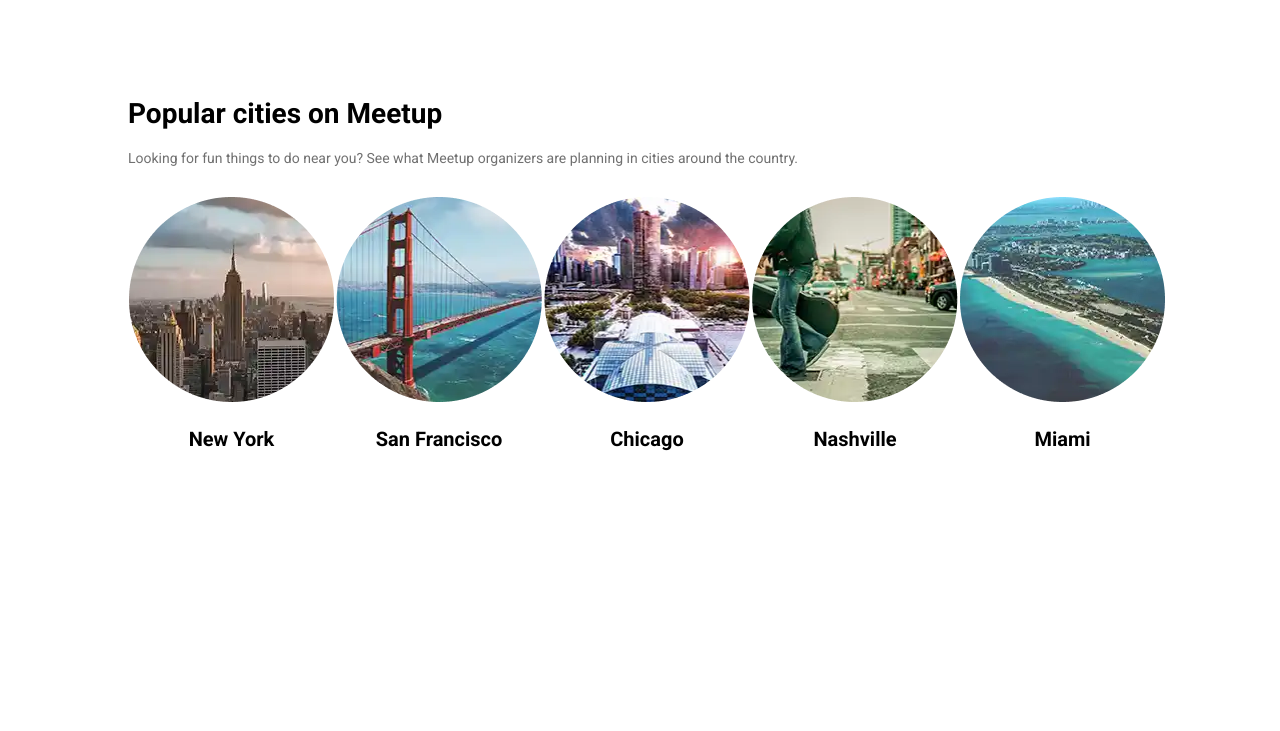
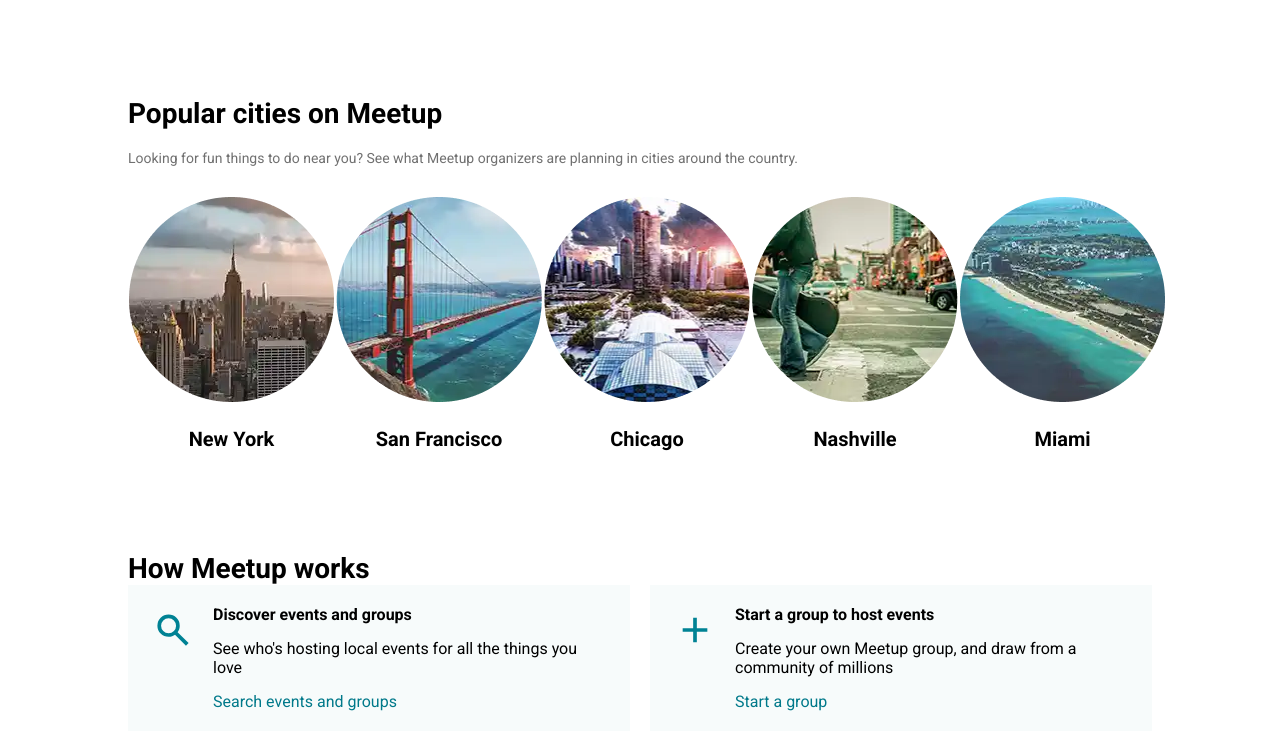
Before and after one commit to Natsaiev/Final_Boss, a plain HTML site: page meetup_main.html in a window 1280 px wide. Shown: the part 2636-3367 px from the top of the page. Before the commit the page ends 3088 px from the top, so only its background shows below. Drawn offline with Linux system fonts and the light colour scheme.

Commit message:
Создал how_meetup и добавил ему стили

```diff
--- a/meetup_main.html
+++ b/meetup_main.html
@@ -496,27 +496,60 @@
         </div>
         <div class="popular_cities">
           <h3>Popular cities on Meetup</h3>
-          <p>Looking for fun things to do near you? See what Meetup organizers are planning in cities around the country.</p>
+          <p>
+            Looking for fun things to do near you? See what Meetup organizers
+            are planning in cities around the country.
+          </p>
           <div class="container_photo_popular_cities">
             <div class="cards_photo_cities">
-              <img src="assets/images/New_york.webp.png" alt="New_york">
+              <img src="assets/images/New_york.webp.png" alt="New_york" />
               <p>New York</p>
             </div>
             <div class="cards_photo_cities">
-              <img src="assets/images/San_francisco.webp.png" alt="San_francisco">
+              <img
+                src="assets/images/San_francisco.webp.png"
+                alt="San_francisco"
+              />
               <p>San Francisco</p>
             </div>
             <div class="cards_photo_cities">
-              <img src="assets/images/Chicago.webp.png" alt="Chicago">
+              <img src="assets/images/Chicago.webp.png" alt="Chicago" />
               <p>Chicago</p>
             </div>
             <div class="cards_photo_cities">
-              <img src="assets/images/Nashville.webp.png" alt="Nashville">
+              <img src="assets/images/Nashville.webp.png" alt="Nashville" />
               <p>Nashville</p>
             </div>
             <div class="cards_photo_cities">
-              <img src="assets/images/Miami.webp.png" alt="Miami">
+              <img src="assets/images/Miami.webp.png" alt="Miami" />
               <p>Miami</p>
+            </div>
+          </div>
+        </div>
+        <div class="how_meetup">
+          <h3>How Meetup works</h3>
+          <div class="container_discover_start">
+            <div class="discover">
+              <div class="search_green">
+                <img src="assets/Icons/search_green.svg" alt="search" />
+              </div>
+              <div class="discover_description w200">
+                <h4>Discover events and groups</h4>
+                <p>See who's hosting local events for all the things
+                  you love</p>
+                <button>Search events and groups</button>
+              </div>
+            </div>
+            <div class="start">
+              <div class="plus_green w100">
+                <img src="assets/Icons/plus_green.svg" alt="plus" />
+              </div>
+              <div class="start_description">
+                <h4>Start a group to host events</h4>
+                <p>Create your own Meetup group, and draw from a
+                  community of millions</p>
+                <button>Start a group</button>
+              </div>
             </div>
           </div>
         </div>
--- a/styles/style_main.scss
+++ b/styles/style_main.scss
@@ -437,3 +437,64 @@ font-weight: 600;
     transform: scale(1.05);
     cursor: pointer;
 }
+
+/*==============================how_meetup============================*/
+
+.how_meetup>h3{
+font-size: 28px;
+font-weight: 600;
+margin-top: 100px;
+}
+
+.container_discover_start{
+    display: flex;
+    gap: 20px;
+}
+
+.discover,
+.start{
+    width: 50%;
+    display: flex;
+
+background-color: #F7FBFB;
+}
+
+.search_green,
+.plus_green {
+    padding: 25px 0 0 25px ;
+}
+
+
+
+.start_description,
+.discover_description{
+display: flex;
+flex-direction: column;
+gap: 15px;
+padding: 20px;
+}
+
+.discover_description >button,
+.start_description >button{
+    color: #00798A;
+    font-size: 16px;
+    border: none;
+    background-color: #F7FBFB;
+    cursor: pointer;
+    display: flex;
+    max-width: 190px;
+}
+
+.discover_description > button:hover,
+.start_description >button:hover {
+    background-color: #F7FBFB;
+    color: #007a8a47;
+
+}
+
+.discover_description > button:focus,
+.start_description >button:focus {
+    outline: none;
+    background-color: #F7FBFB;
+    color: #007a8a47;
+}
```
Also changed, not shown: assets/Icons/plus_green.svg (added), assets/Icons/search_green.svg (added), styles/style_main.css, 1 other file.
